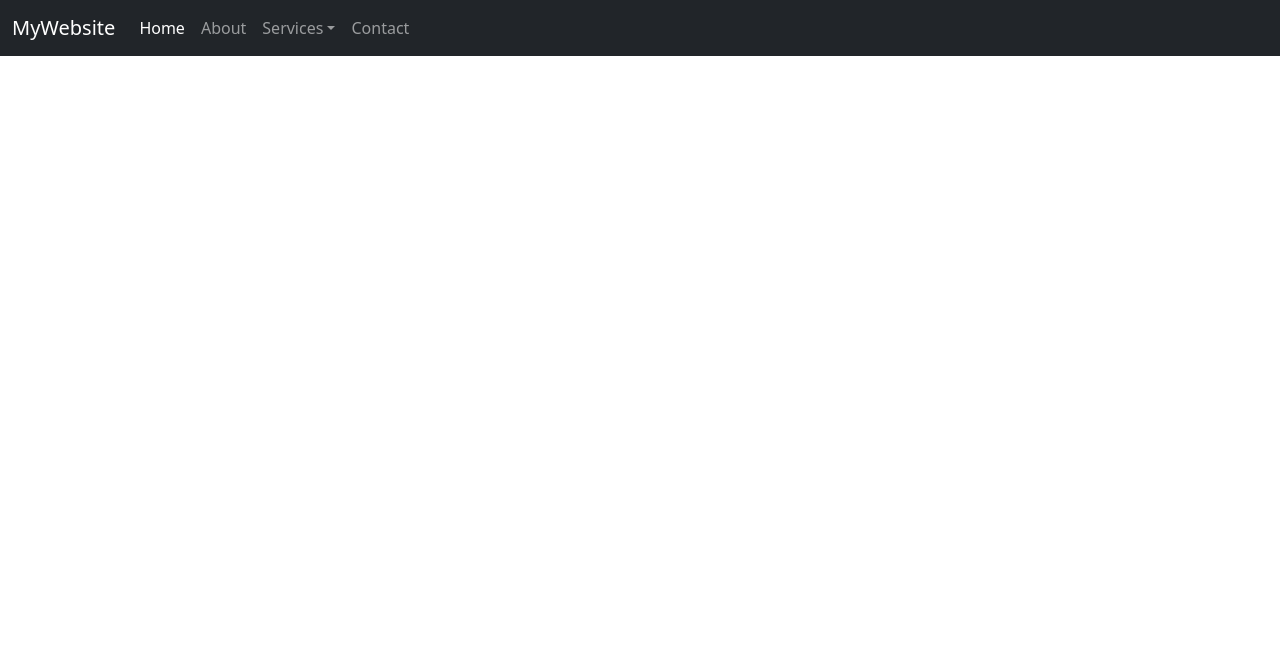
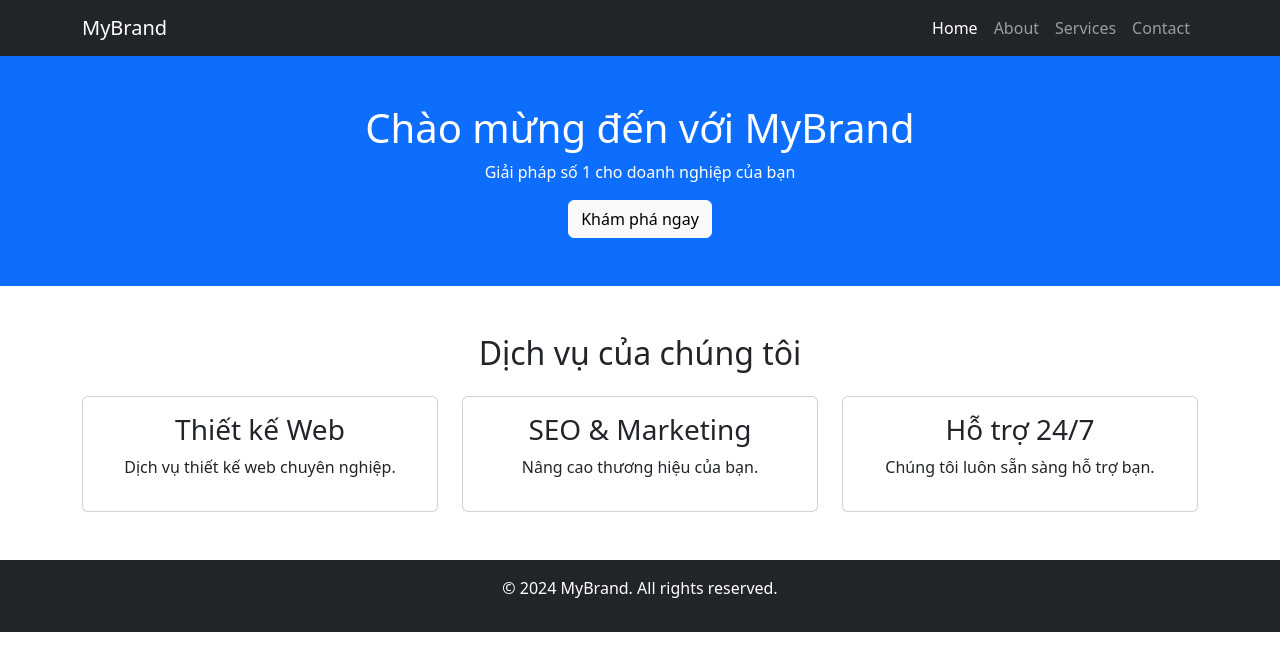
Before and after one commit to dtc245200458/my-new-project, a plain HTML site: page index.html in a window 1280 px wide. Drawn offline with nearby package versions, Linux system fonts and the light colour scheme.

Commit message:
Add files via upload

```diff
--- a/index.html
+++ b/index.html
@@ -3,32 +3,60 @@
 <head>
     <meta charset="UTF-8">
     <meta name="viewport" content="width=device-width, initial-scale=1.0">
-    <title>Bootstrap Navbar</title>
+    <title>Bootstrap Landing Page</title>
     <link rel="stylesheet" href="https://cdn.jsdelivr.net/npm/bootstrap@5.3.0/dist/css/bootstrap.min.css">
 </head>
 <body>
     <nav class="navbar navbar-expand-lg navbar-dark bg-dark" aria-label="Điều hướng chính">
-        <div class="container-fluid">
-            <a class="navbar-brand" href="#">MyWebsite</a>
+        <div class="container">
+            <a class="navbar-brand" href="#">MyBrand</a>
             <button class="navbar-toggler" type="button" data-bs-toggle="collapse" data-bs-target="#navbarNav" aria-controls="navbarNav" aria-expanded="false" aria-label="Mở hoặc đóng menu">
                 <span class="navbar-toggler-icon"></span>
             </button>
             <div class="collapse navbar-collapse" id="navbarNav">
-                <ul class="navbar-nav">
+                <ul class="navbar-nav ms-auto">
                     <li class="nav-item"><a class="nav-link active" href="#" aria-current="page">Home</a></li>
                     <li class="nav-item"><a class="nav-link" href="#">About</a></li>
-                    <li class="nav-item dropdown">
-                        <a class="nav-link dropdown-toggle" href="#" role="button" data-bs-toggle="dropdown" aria-expanded="false">Services</a>
-                        <ul class="dropdown-menu">
-                            <li><a class="dropdown-item" href="#">Web Design</a></li>
-                            <li><a class="dropdown-item" href="#">SEO</a></li>
-                        </ul>
-                    </li>
+                    <li class="nav-item"><a class="nav-link" href="#">Services</a></li>
                     <li class="nav-item"><a class="nav-link" href="#">Contact</a></li>
                 </ul>
             </div>
         </div>
     </nav>
+
+    <header class="bg-primary text-white text-center py-5">
+        <h1>Chào mừng đến với MyBrand</h1>
+        <p>Giải pháp số 1 cho doanh nghiệp của bạn</p>
+        <a href="#services" class="btn btn-light">Khám phá ngay</a>
+    </header>
+
+    <section id="services" class="container py-5">
+        <h2 class="text-center mb-4">Dịch vụ của chúng tôi</h2>
+        <div class="row">
+            <div class="col-md-4 text-center">
+                <div class="card p-3">
+                    <h3>Thiết kế Web</h3>
+                    <p>Dịch vụ thiết kế web chuyên nghiệp.</p>
+                </div>
+            </div>
+            <div class="col-md-4 text-center">
+                <div class="card p-3">
+                    <h3>SEO &amp; Marketing</h3>
+                    <p>Nâng cao thương hiệu của bạn.</p>
+                </div>
+            </div>
+            <div class="col-md-4 text-center">
+                <div class="card p-3">
+                    <h3>Hỗ trợ 24/7</h3>
+                    <p>Chúng tôi luôn sẵn sàng hỗ trợ bạn.</p>
+                </div>
+            </div>
+        </div>
+    </section>
+
+    <footer class="bg-dark text-white text-center py-3">
+        <p>&copy; 2024 MyBrand. All rights reserved.</p>
+    </footer>
     <script src="https://cdn.jsdelivr.net/npm/bootstrap@5.3.0/dist/js/bootstrap.bundle.min.js"></script>
 </body>
 </html>
```
Also changed, not shown: 1 other file.
